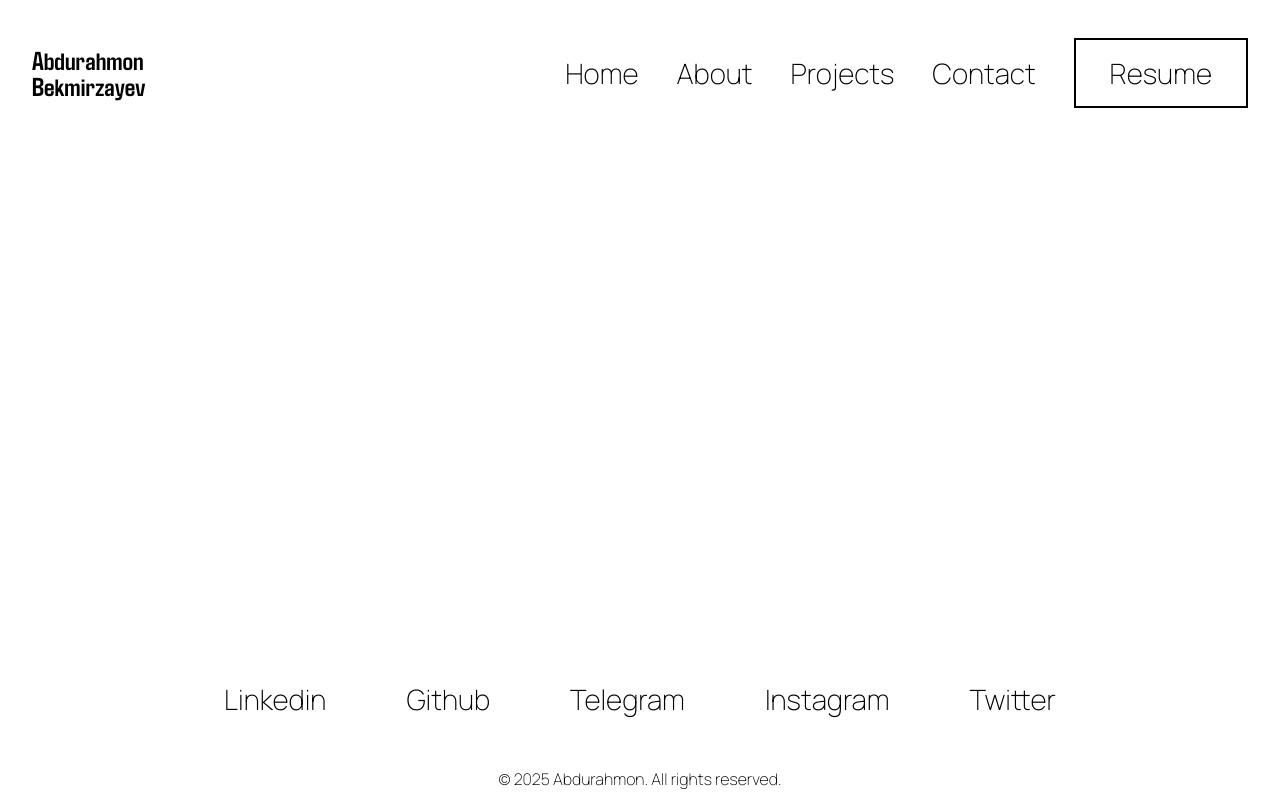
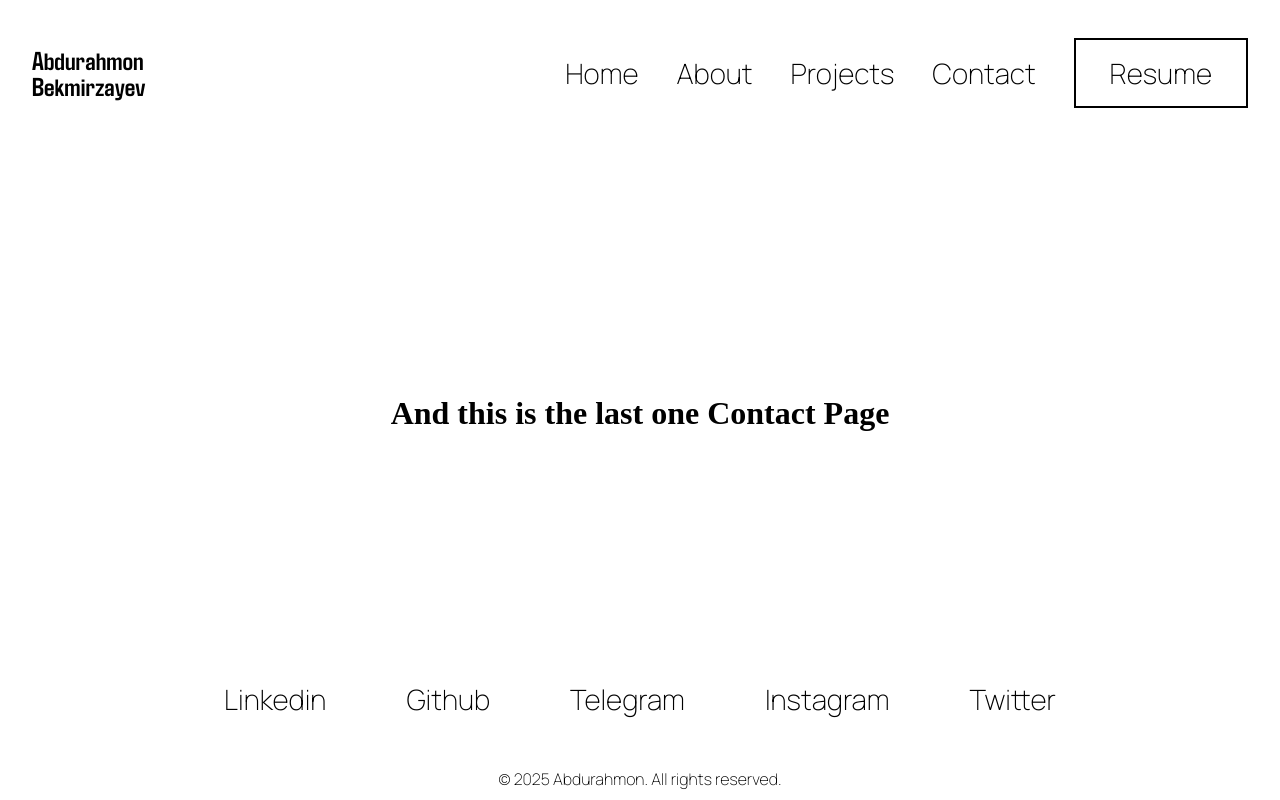
Before and after one commit to abdurahmonST/MyPortfolio, a React (Vite) app: page /contact in a window 1280 px wide. Built offline with nearby package versions, Linux system fonts and the light colour scheme; a web font is replaced by a local one.

Commit message:
pages created

```diff
--- a/src/App.jsx
+++ b/src/App.jsx
@@ -1,12 +1,15 @@
 import { Route, Routes } from "react-router";
 import { MainLayout } from "./layout";
-import { HomePage } from "./pages";
+import { AboutPage, ContactPage, HomePage, ProjectsPage } from "./pages";
 
 function App() {
   return (
     <MainLayout>
       <Routes>
         <Route path="/" element={<HomePage />} />
+        <Route path="/about" element={<AboutPage />} />
+        <Route path="/projects" element={<ProjectsPage />} />
+        <Route path="/contact" element={<ContactPage />} />
       </Routes>
     </MainLayout>
   );
--- /dev/null
+++ b/src/pages/About/aboutStyles.js
@@ -0,0 +1,7 @@
+import styled from "styled-components";
+
+export const AboutWrapper = styled.div`
+    display: flex;
+    justify-content: center;
+    align-items: center;
+`;
--- /dev/null
+++ b/src/pages/About/index.jsx
@@ -0,0 +1,12 @@
+import React from "react";
+import { AboutWrapper } from "./aboutStyles";
+
+const index = () => {
+  return (
+    <AboutWrapper>
+      <h1>Hello this is about page</h1>
+    </AboutWrapper>
+  );
+};
+
+export default index;
--- /dev/null
+++ b/src/pages/Contact/contactStyles.js
@@ -0,0 +1,7 @@
+import styled from "styled-components";
+
+export const ContactWrapper = styled.div`
+    display: flex;
+    justify-content: center;
+    align-items: center;
+`;
--- /dev/null
+++ b/src/pages/Contact/index.jsx
@@ -0,0 +1,12 @@
+import React from "react";
+import { ContactWrapper } from "./contactStyles";
+
+const ContactPage = () => {
+  return (
+    <ContactWrapper>
+      <h1>And this is the last one Contact Page</h1>
+    </ContactWrapper>
+  );
+};
+
+export default ContactPage;
--- /dev/null
+++ b/src/pages/Projects/index.jsx
@@ -0,0 +1,12 @@
+import React from "react";
+import { ProjectWrapper } from "./projectsStylels";
+
+const ProjectsPage = () => {
+  return (
+    <ProjectWrapper>
+      <h1>Welcome to the Projects Page</h1>
+    </ProjectWrapper>
+  );
+};
+
+export default ProjectsPage;
--- /dev/null
+++ b/src/pages/Projects/projectsStylels.js
@@ -0,0 +1,7 @@
+import styled from "styled-components";
+
+export const ProjectWrapper = styled.div`
+    display: flex;
+    justify-content: center;
+    align-items: center;
+`;
--- a/src/pages/index.js
+++ b/src/pages/index.js
@@ -1 +1,4 @@
 export { default as HomePage } from './Home'
+export { default as AboutPage } from './About'
+export { default as ProjectsPage } from './Projects'
+export { default as ContactPage } from './Contact'
```
